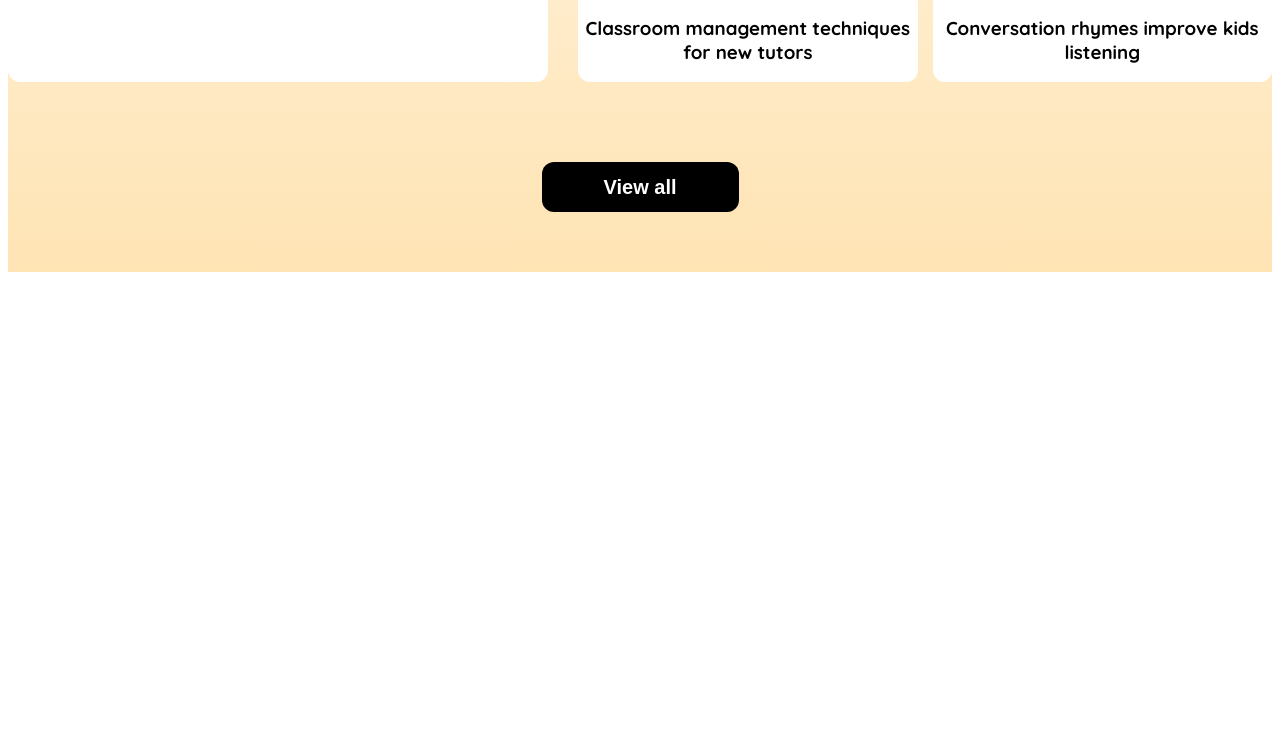
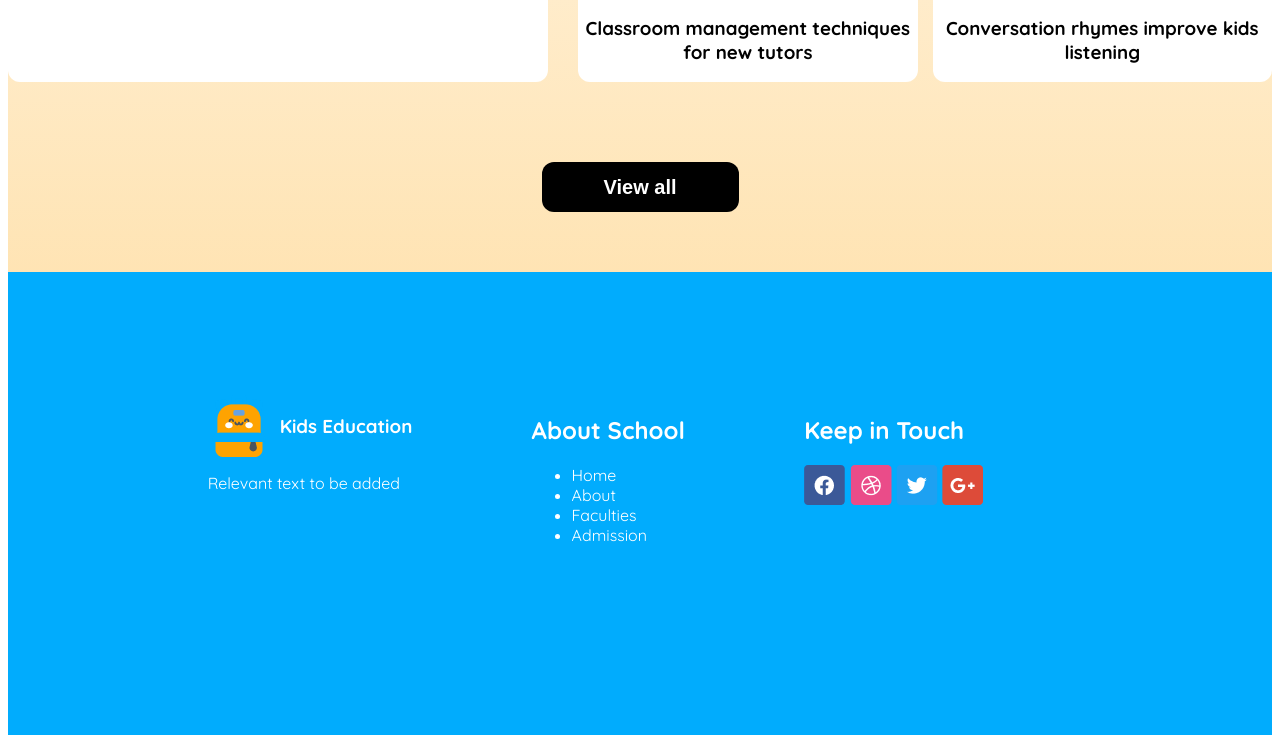
Before and after one commit to mjhdu13/assignment-02, a plain HTML site: page index.html in a window 1280 px wide. Shown: the part 2276-3019 px from the top of the page. Before the commit the page ends 2556 px from the top, so only its background shows below. Drawn offline with Linux system fonts and the light colour scheme.

Commit message:
footer section format ready

```diff
--- a/index.html
+++ b/index.html
@@ -151,11 +151,58 @@
         <button class="story-button">View all</button>
       </div>
     </section>
-
   </main>
 
-  <footer>
+  <!-- footer section -->
+  <footer class="footer">
+   <section class="footer-section">
 
+    <!-- column 1 -->
+    <section class="section-1">
+
+          <div class="footer-pic-heading">
+          <img src="assets/logo.png" alt="">
+          <h1 id="kids-edu">Kids
+            Education</h1>
+          </div>
+
+          <div class="footer-description">
+          <p>Relevant text to be added</p>
+          </div>
+
+    </section>
+
+    <!-- column 2 -->
+    <section class="section-2">
+      <div>
+        <h2>About School</h2>
+      </div>
+
+      <div>
+        <ul>
+          <li>Home</li>
+          <li>About</li>
+          <li>Faculties</li>
+          <li>Admission</li>
+        </ul>
+      </section>
+      </div>
+
+    <!-- column 3 -->
+    <section class="section-3">
+      <div>
+        <h2>Keep in Touch</h2>
+      </div>
+
+      <div>
+        <img src="assets/fb.png" alt="">
+        <img src="assets/dribble.png" alt="">
+        <img src="assets/twitter.png" alt="">
+        <img src="assets/google+.png" alt="">
+      </div>
+    </section>
+
+   </section>
   </footer>
 </body>
 </html>
--- a/styles/style.css
+++ b/styles/style.css
@@ -277,6 +277,27 @@ background-color:rgba(60, 216, 232, 1) ;
  .story-btn-3{
   background-color: rgba(93, 88, 240, 1);
  }
+
+ /* footer styles */
+ .footer-section{
+  display: flex;
+  justify-content: space-around;
+  color: white;
+  background-color: rgba(1, 172, 253, 1);
+  padding: 123px 228px 174px 140px;
+ }
+
+ .footer-pic-heading{
+  display: flex;
+  gap: 10px;
+ }
+
+ /* #kids-edu{
+  font-size: 42px;
+  font-weight: bold;
+ } */
+
+
 /* this is the media query part for small devices like mobile*/
 
 @media screen and (max-width: 576px) {
@@ -326,6 +347,11 @@ background-color:rgba(60, 216, 232, 1) ;
     flex-direction: column;
   }
 
+  /* footer responsive */
+
+
+
+
 }
 
 
```
